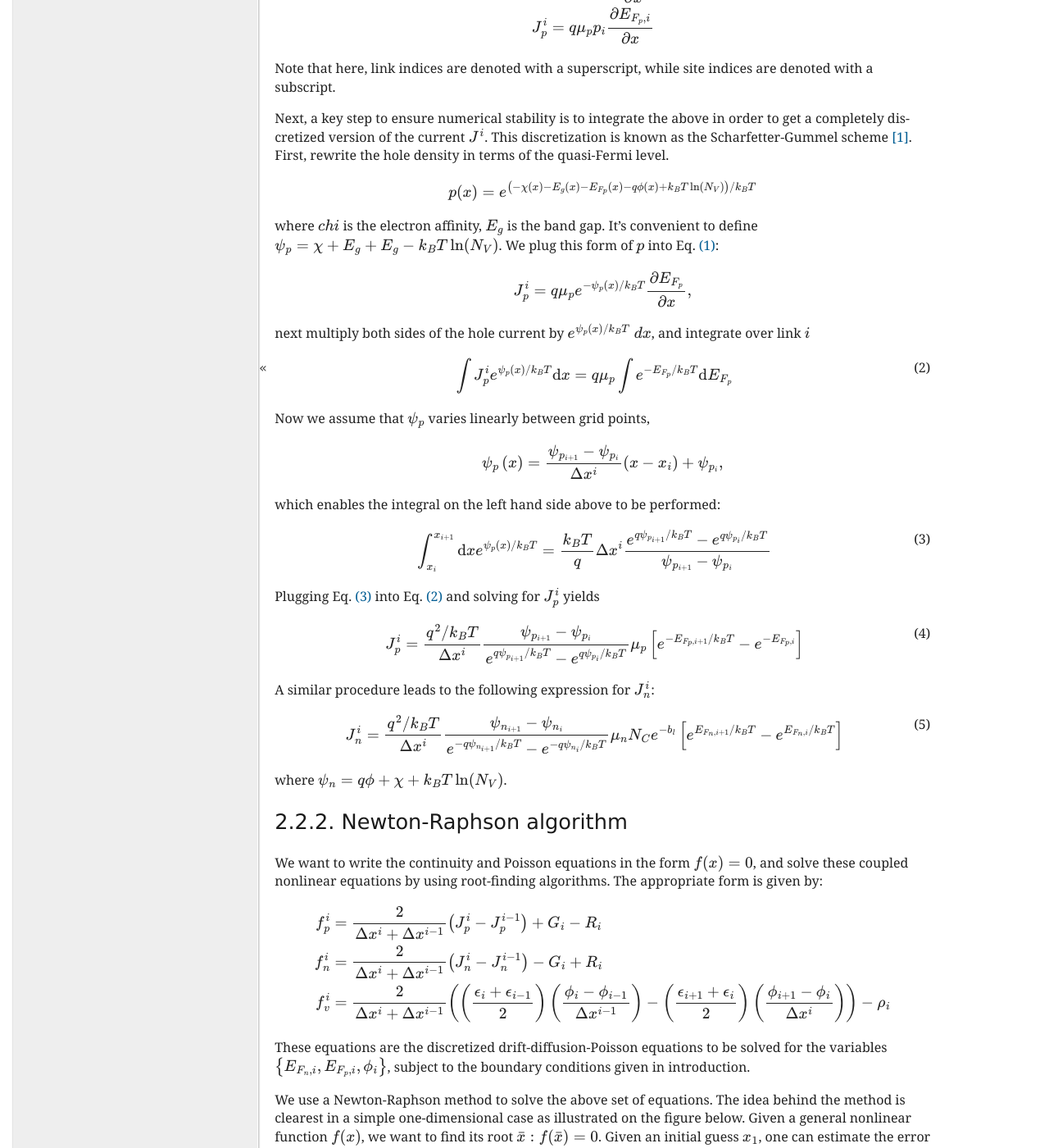
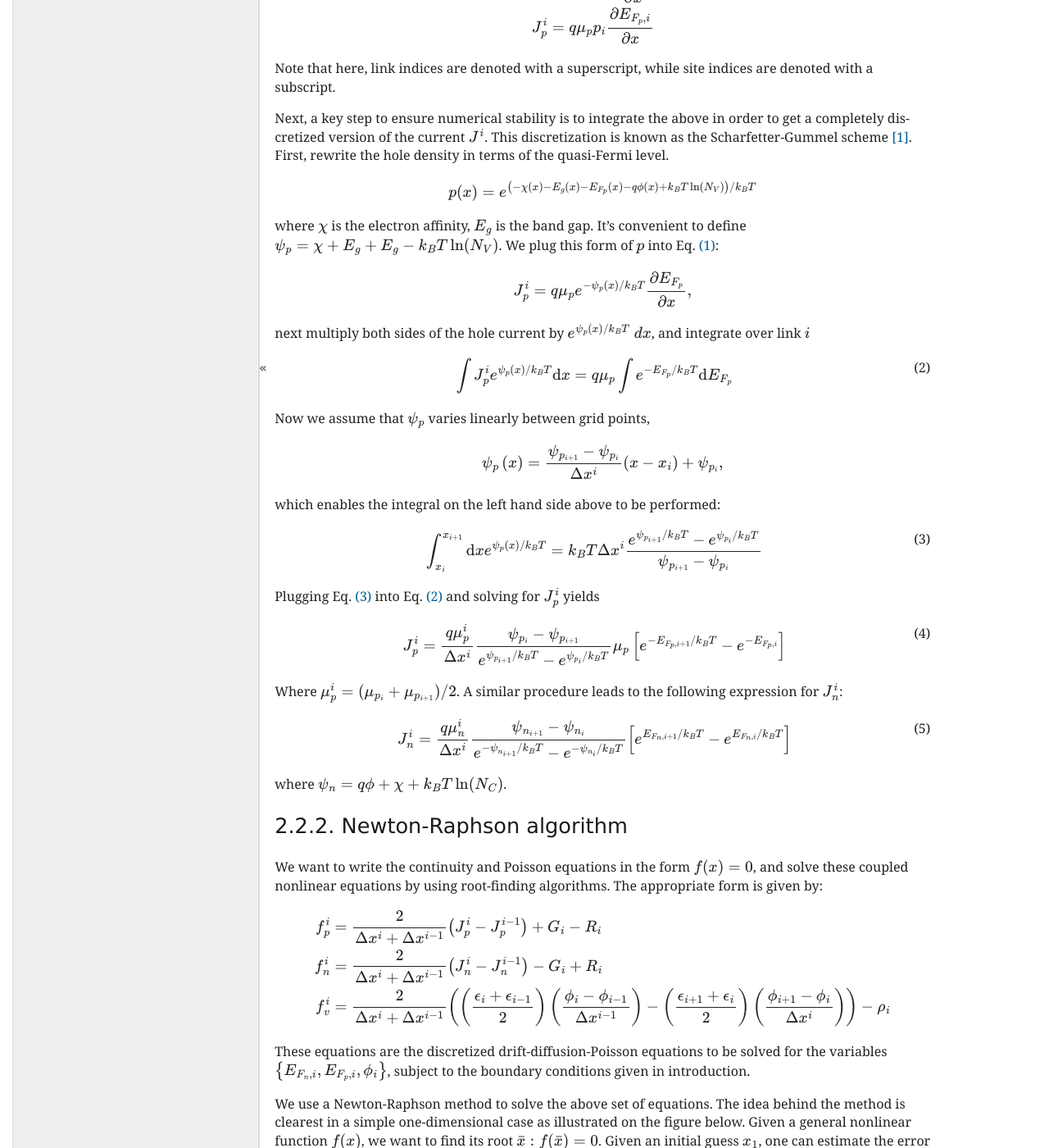
Before and after one commit to usnistgov/sesame, a Sphinx documentation site: the page built from doc/physics/discretization.rst, in a window 1280 px wide and 1400 px high, scrolled down 719 px. Shown: the whole window at 82% size. Built offline with Sphinx 7.4.7, drawn with Linux system fonts in a browser that asks for light colours; formulas are drawn with MathJax 3.

```diff
--- a/doc/physics/discretization.rst
+++ b/doc/physics/discretization.rst
@@ -39,7 +39,7 @@ level.
 .. math::
     p(x) = e^{\left(-\chi(x)-E_g(x)-E_{F_p}(x)-q\phi(x)+k_BT \ln(N_V)\right)/k_BT}
 
-where :math:`chi` is the electron affinity, :math:`E_g` is the band gap.  It's convenient to define :math:`\psi_p=\chi+E_g+E_g-k_BT\ln(N_V)`.  We plug this form of :math:`p` into Eq. :eq:`ji`:
+where :math:`\chi` is the electron affinity, :math:`E_g` is the band gap.  It's convenient to define :math:`\psi_p=\chi+E_g+E_g-k_BT\ln(N_V)`.  We plug this form of :math:`p` into Eq. :eq:`ji`:
 
 .. math::
     J_p^i = q \mu_p e^{-\psi_p(x)/k_BT}
@@ -63,27 +63,27 @@ which enables the integral on the left hand side above to be performed:
 
 .. math::
     \int_{x_i}^{x_{i+1}} \mathrm{d}x e^{\psi_p(x)/k_BT} =
-    \frac{k_BT}{q} \Delta x^i \frac{e^{ q\psi_{p_{i+1}}/k_BT} - e^{
-    q\psi_{p_i} / k_BT}}{\psi_{p_{i+1}} - \psi_{p_i}}
+    k_BT \Delta x^i \frac{e^{ \psi_{p_{i+1}}/k_BT} - e^{
+    \psi_{p_i} / k_BT}}{\psi_{p_{i+1}} - \psi_{p_i}}
    :label: eqx2
 
 Plugging Eq. :eq:`eqx2` into Eq. :eq:`eqx` and solving for :math:`J_p^i` yields
 
 .. math::
-    J_p^i = \frac{q^2/k_BT}{\Delta x^i}
-    \frac{\psi_{p_{i+1}}-\psi_{p_i}}{e^{q\psi_{p_{i+1}}/k_BT}-e^{q\psi_{p_i}/k_BT}}
+    J_p^i = \frac{q\mu_p^i}{\Delta x^i}
+    \frac{\psi_{p_{i}}-\psi_{p_{i+1}}}{e^{\psi_{p_{i+1}}/k_BT}-e^{\psi_{p_i}/k_BT}}
     \mu_p  \left[e^{-E_{F_p,i+1}/k_BT}-e^{-E_{F_p,i}}\right]
    :label: jpi
 
-A similar procedure leads to the following expression for :math:`J_n^i`:
+Where :math:`\mu_p^i = (\mu_{p_i}+\mu_{p_{i+1}})/2`. A similar procedure leads to the following expression for :math:`J_n^i`:
 
 .. math::
-    J_n^i = \frac{q^2/k_BT}{\Delta x^i}
-    \frac{\psi_{n_{i+1}}-\psi_{n_i}}{e^{-q\psi_{n_{i+1}}/k_BT}-e^{-q\psi_{n_i}/k_BT}}
-    \mu_n N_C e^{-b_l}  \left[e^{E_{F_n,i+1}/k_BT}-e^{E_{F_n,i}/k_BT}\right]
+    J_n^i = \frac{q\mu_n^i}{\Delta x^i}
+    \frac{\psi_{n_{i+1}}-\psi_{n_i}}{e^{-\psi_{n_{i+1}}/k_BT}-e^{-\psi_{n_i}/k_BT}}
+    \left[e^{E_{F_n,i+1}/k_BT}-e^{E_{F_n,i}/k_BT}\right]
    :label: jni
 
-where :math:`\psi_n=q\phi+\chi+k_BT \ln(N_V)`.
+where :math:`\psi_n=q\phi+\chi+k_BT \ln(N_C)`.
 
 
 
--- a/doc/physics/intro.rst
+++ b/doc/physics/intro.rst
@@ -256,7 +256,7 @@ denoted respectively by :math:`S_{c_p}` and :math:`S_{c_n}`
    \vec{J}_n(0,y,z) \cdot \vec{u}_x &= qS_{c_n} (n(0,y,z) - n_{\rm eq}(0,y,z))\\
    \vec{J}_p(0,y,z) \cdot \vec{u}_x &= -qS_{c_p} (p(0,y,z) - p_{\rm eq}(0,y,z))\\
    \vec{J}_n(L,y,z) \cdot \vec{u}_x &= -qS_{c_n} (n(L,y,z) - n_{\rm eq}(L,y,z))\\
-   \vec{J}_p(L,y,z) \cdot \vec{u}_x &= -qS_{c_p} (p(L,y,z) - p_{\rm eq}(L,y,z))\\
+   \vec{J}_p(L,y,z) \cdot \vec{u}_x &= qS_{c_p} (p(L,y,z) - p_{\rm eq}(L,y,z))\\
    :label: BCs
 
 where :math:`n(p)_{\rm eq}` is the thermal equilibrium electron (hole) density.
--- a/doc/tutorial/2d_system.rst
+++ b/doc/tutorial/2d_system.rst
@@ -81,7 +81,7 @@ We specify contacts as before::
     Sesame assumes that the contact properties (e.g. recombination velocity, metallic work function) are uniform along the y-direction.
 
 Adding a grain boundary
-........................
+.......................
 
 Now we add a line of defects to simulate a grain boundary using the ``sys`` method :func:`~sesame.builder.Builder.add_line_defects`.  The necessary inputs are the grain boundary defect's electrical properties (e.g. capture cross sections, energy level, defect density, and charge states), and the endpoints defining the grain boundary location (recall a grain boundary is represented by a line in a 2-dimensional simulation).  Below we show code defining these properties for our example, and adding the grain boundary to the simulation::
 
```
Also changed, not shown: doc/tutorial/tuto_ebic.rst (+22 -1 lines), 7 other files.
